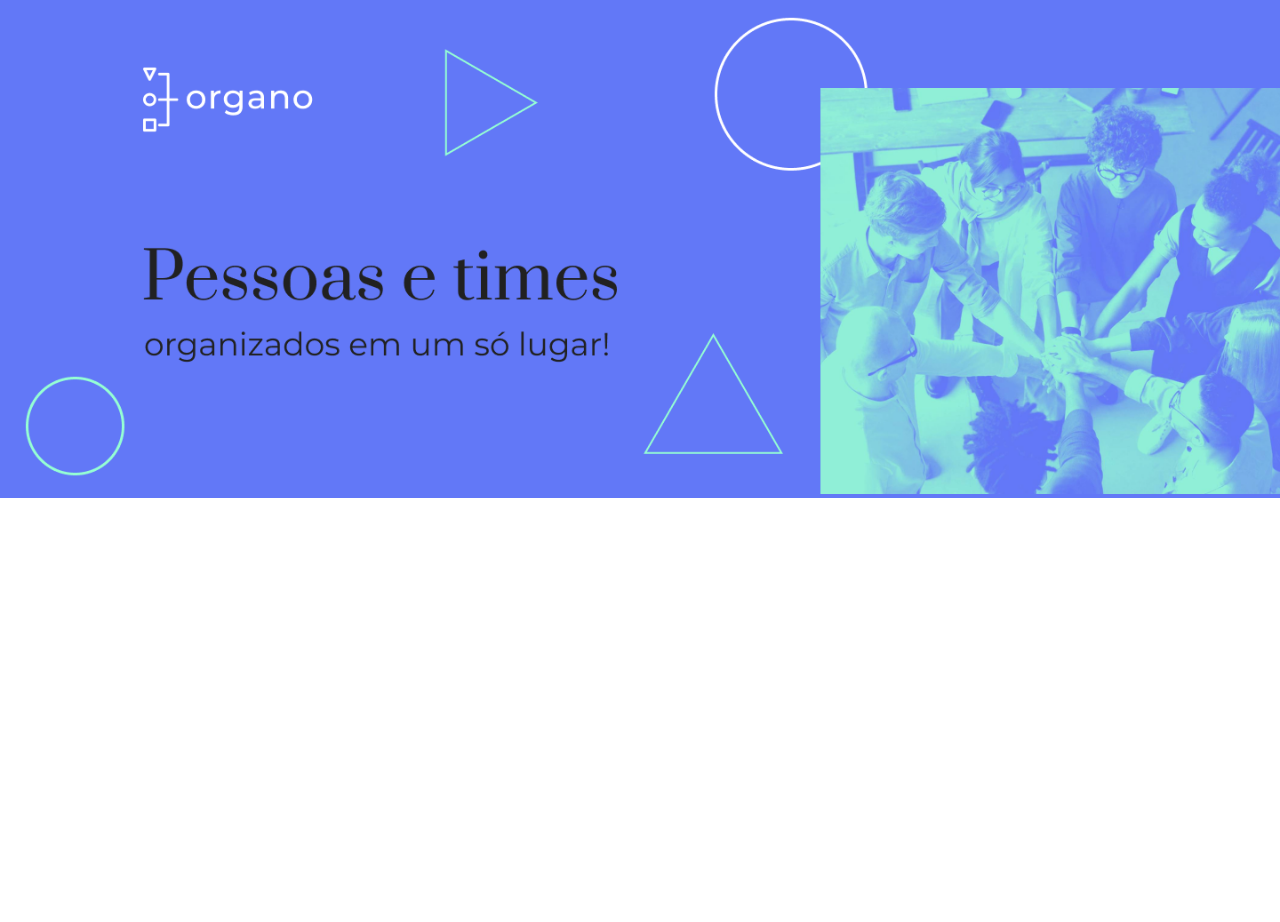
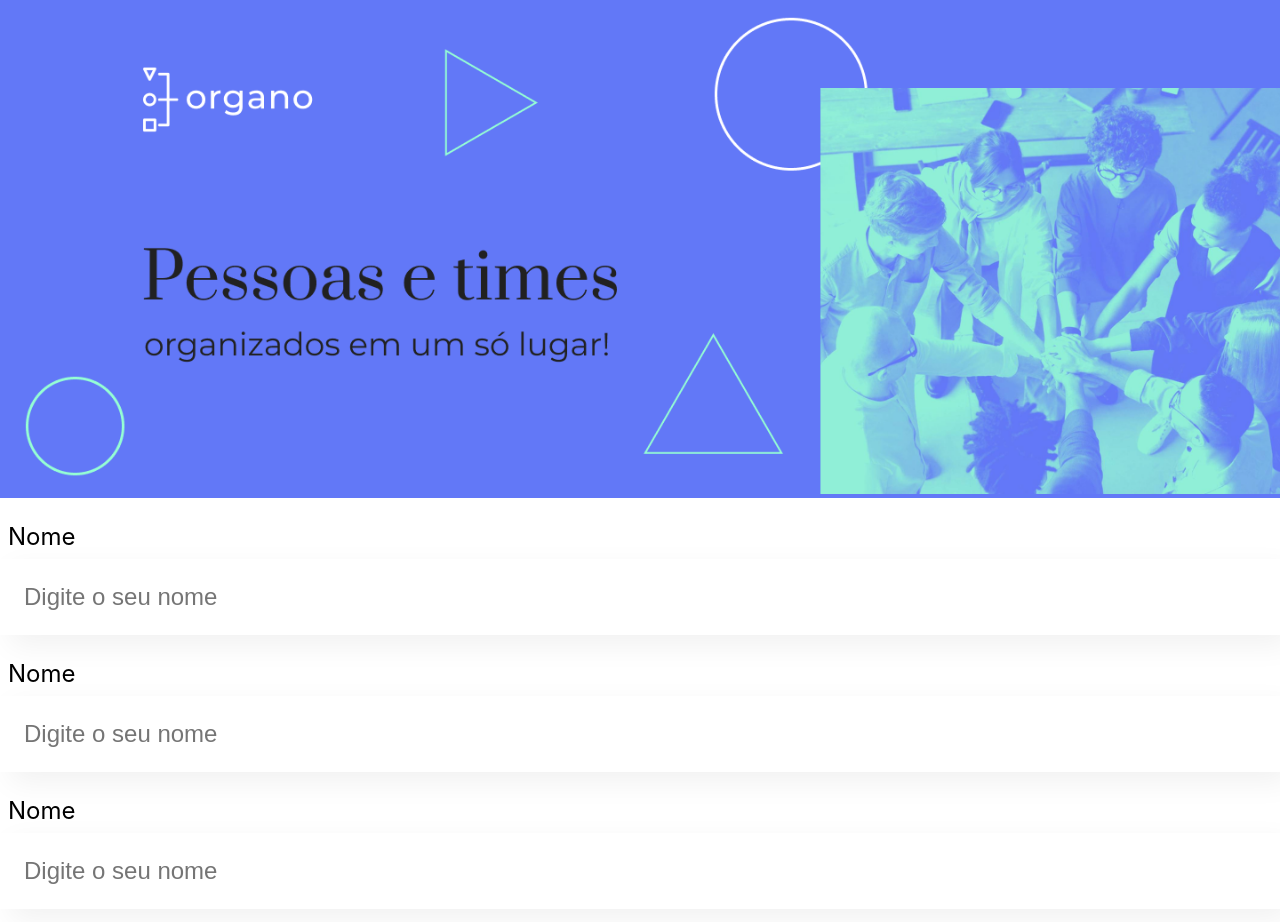
Before and after one commit to wvitu/organo, a React (Create React App) app: page / in a window 1280 px wide. Shown: the top 922 px of the page. Before the commit the page ends 800 px from the top, so only its background shows below. Built offline with nearby package versions, Linux system fonts and the light colour scheme.

Commit message:
Campo de texto
Campo texto criado

```diff
--- a/src/App.js
+++ b/src/App.js
@@ -1,9 +1,13 @@
 import Banner from './componentes/Banner/Banner';
+import CampoTexto from './componentes/CampoTexto';
 
 function App() {
   return (
     <div className="App">
       <Banner />
+      <CampoTexto label="Nome"/>
+      <CampoTexto label="Cargo"/>
+      <CampoTexto label="Imagem"/>
     </div>
   );
 }
--- /dev/null
+++ b/src/componentes/CampoTexto/CampoTexto.css
@@ -0,0 +1,21 @@
+.campo-texto {
+    margin: 24px 0;
+
+}
+
+.campo-texto label {
+    display: block;
+    margin: 8px;
+    font-size: 24px;
+}
+
+.campo-texto input {
+   background-color: #fff;
+   box-shadow: 10px 10px 30px rgba(0, 0, 0, 0.06);
+   width: 100%;
+   border: none;
+   font-size: 24px;
+    padding: 24px;
+    box-sizing: border-box;
+
+}
--- /dev/null
+++ b/src/componentes/CampoTexto/index.js
@@ -0,0 +1,13 @@
+import './CampoTexto.css'
+
+const CampoTexto = () => {
+    return (
+        <div className="campo-texto">
+            <label>Nome</label>
+            <input placeholder='Digite o seu nome' />
+
+        </div>
+    )
+}
+
+export default CampoTexto
```
